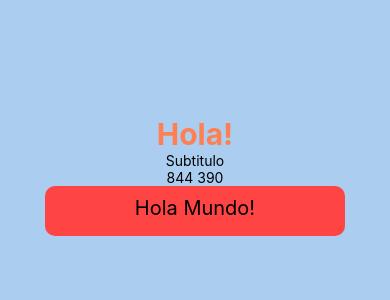
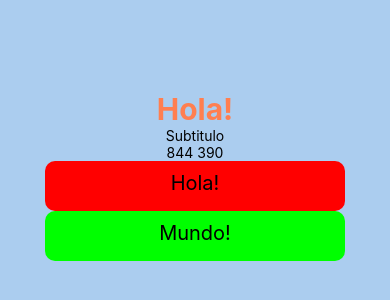
Before and after one commit to emleonardelli/altec-react-native, a React Native app: screen / in a window 390 px wide. Shown: the part 246-546 px from the top of the page. Built offline with nearby package versions, Linux system fonts and the light colour scheme.

Commit message:
Botones semi parametrizables

```diff
--- a/App.tsx
+++ b/App.tsx
@@ -1,17 +1,9 @@
+import React from 'react';
+import {Alert, Modal, StyleSheet, Text, View} from 'react-native';
+import {DefaultButton} from './src/components';
 
- import React from 'react';
- import {
-   Alert,
-   Button,
-   StyleSheet,
-   Text,
-   TouchableOpacity,
-   View,
- } from 'react-native';
-import { DefaultButton } from './src/components';
-
-import { DEVICE_HEIGHT, DEVICE_WIDTH } from './src/utils/dimensions';
-import { colors } from './src/utils/theme';
+import {DEVICE_HEIGHT, DEVICE_WIDTH} from './src/utils/dimensions';
+import {colors} from './src/utils/theme';
 
 const showAlert = () => {
   Alert.alert('hola');
@@ -22,15 +14,19 @@ const App = () => {
     <View style={styles.mainContainer}>
       <Text style={styles.tittle}>Hola!</Text>
       <Text>Subtitulo</Text>
-      <Text>{DEVICE_HEIGHT} {DEVICE_WIDTH}</Text>
+      <Text>
+        {DEVICE_HEIGHT} {DEVICE_WIDTH}
+      </Text>
       <DefaultButton
-        additionalStyle={{
-          backgroundColor: colors.optionalRed,
-        }}
-        texto="Hola Mundo!"
+        type="primary"
+        texto="Hola!"
+        onPress={showAlert}></DefaultButton>
+      <DefaultButton
+        type="secondary"
+        texto="Mundo!"
         onPress={showAlert}></DefaultButton>
     </View>
-  )
+  );
 };
 
 const styles = StyleSheet.create({
@@ -45,7 +41,7 @@ const App = () => {
     color: colors.mainOrange,
     fontSize: 30,
     fontWeight: 'bold',
-   }
+  },
 });
 
 export default App;
--- a/src/components/DefaultButton/DefaultButton.tsx
+++ b/src/components/DefaultButton/DefaultButton.tsx
@@ -1,17 +1,27 @@
 import React from 'react';
 import {Text, TouchableOpacity, ViewStyle} from 'react-native';
+import {colors} from '../../utils/theme';
 import {styles} from './styles';
 
 interface Props {
-  additionalStyle?: ViewStyle;
   texto: String;
   onPress: () => void;
+  type: String;
 }
 
-export const DefaultButton = ({onPress, texto, additionalStyle}: Props) => {
+const typeButton = (type: String) => {
+  const style = {
+    backgroundColor: '#FF0000',
+  };
+  if (type == 'primary') style.backgroundColor = '#FF0000';
+  if (type == 'secondary') style.backgroundColor = '#00FF00';
+  return style;
+};
+
+export const DefaultButton = ({onPress, texto, type}: Props) => {
   return (
     <TouchableOpacity
-      style={[styles.mainContainer, additionalStyle]}
+      style={[styles.mainContainer, typeButton(type)]}
       onPress={onPress}>
       <Text style={styles.text}>{texto}</Text>
     </TouchableOpacity>
--- a/src/components/DefaultButton/index.ts
+++ b/src/components/DefaultButton/index.ts
@@ -1,3 +1,3 @@
-import { DefaultButton } from "./DefaultButton"
+import {DefaultButton} from './DefaultButton';
 
 export default DefaultButton;
--- a/src/components/DefaultButton/styles.ts
+++ b/src/components/DefaultButton/styles.ts
@@ -1,5 +1,5 @@
-import { StyleSheet } from "react-native";
-import { colors } from "../../utils/theme";
+import {StyleSheet} from 'react-native';
+import {colors} from '../../utils/theme';
 
 export const styles = StyleSheet.create({
   mainContainer: {
@@ -13,5 +13,5 @@ export const styles = StyleSheet.create({
   },
   text: {
     fontSize: 20,
-    }
+  },
 });
--- a/src/components/index.ts
+++ b/src/components/index.ts
@@ -1 +1 @@
-export { default as DefaultButton } from './DefaultButton';
+export {default as DefaultButton} from './DefaultButton';
--- a/src/utils/dimensions.ts
+++ b/src/utils/dimensions.ts
@@ -1,4 +1,4 @@
-import { Dimensions } from "react-native";
+import {Dimensions} from 'react-native';
 
 export const DEVICE_HEIGHT = Dimensions.get('window').height;
 export const DEVICE_WIDTH = Dimensions.get('window').width;
```
Also changed, not shown: src/utils/theme.ts (+4 -4 lines). Lines whose indentation alone changed are shown as unchanged.
